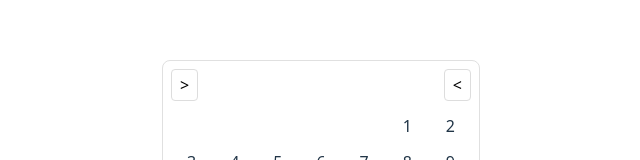
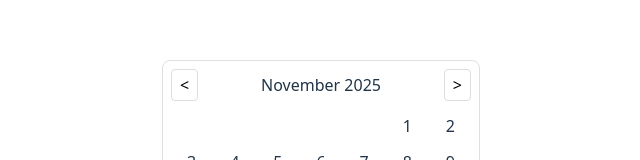
Before and after one commit to Ekaterina1418/datepicker, a Vue app: page / in a window 1280 px wide. Shown: the part 222-382 px from the top of the page, without its empty margins (319-959 px from the left). Built offline with nearby package versions, Linux system fonts and the light colour scheme.

Commit message:
feat: update DatePicker component to display month title in calendar header

```diff
--- a/src/components/DatePicker.vue
+++ b/src/components/DatePicker.vue
@@ -1,9 +1,9 @@
 <template>
 	<div class="calendar">
 		<div class="cal-header">
+			<button class="btn"><</button>
+			 <div class="cal-title">{{ monthTitle }}</div>
 			<button class="btn">></button>
-			 <div class="cal-title"></div>
-			<button class="btn"><</button>
 		</div>
   <div class="cal-grid">
 	<div v-for="(cell,index) in grid" :key="index" class="cell">
@@ -27,6 +27,10 @@ const emit = defineEmits(['update:modelValue','select'])
 
 const viewDate = ref(new Date())
 const grid = computed<DayCell[]>(() => buildMonthGrid( viewDate.value, props.firstDayOfWeek))
+
+const monthTitle = computed(() => {
+	return viewDate.value.toLocaleDateString(props.locale, { month: 'long', year: 'numeric' })
+})
 </script>
 
 <style scoped>
```
